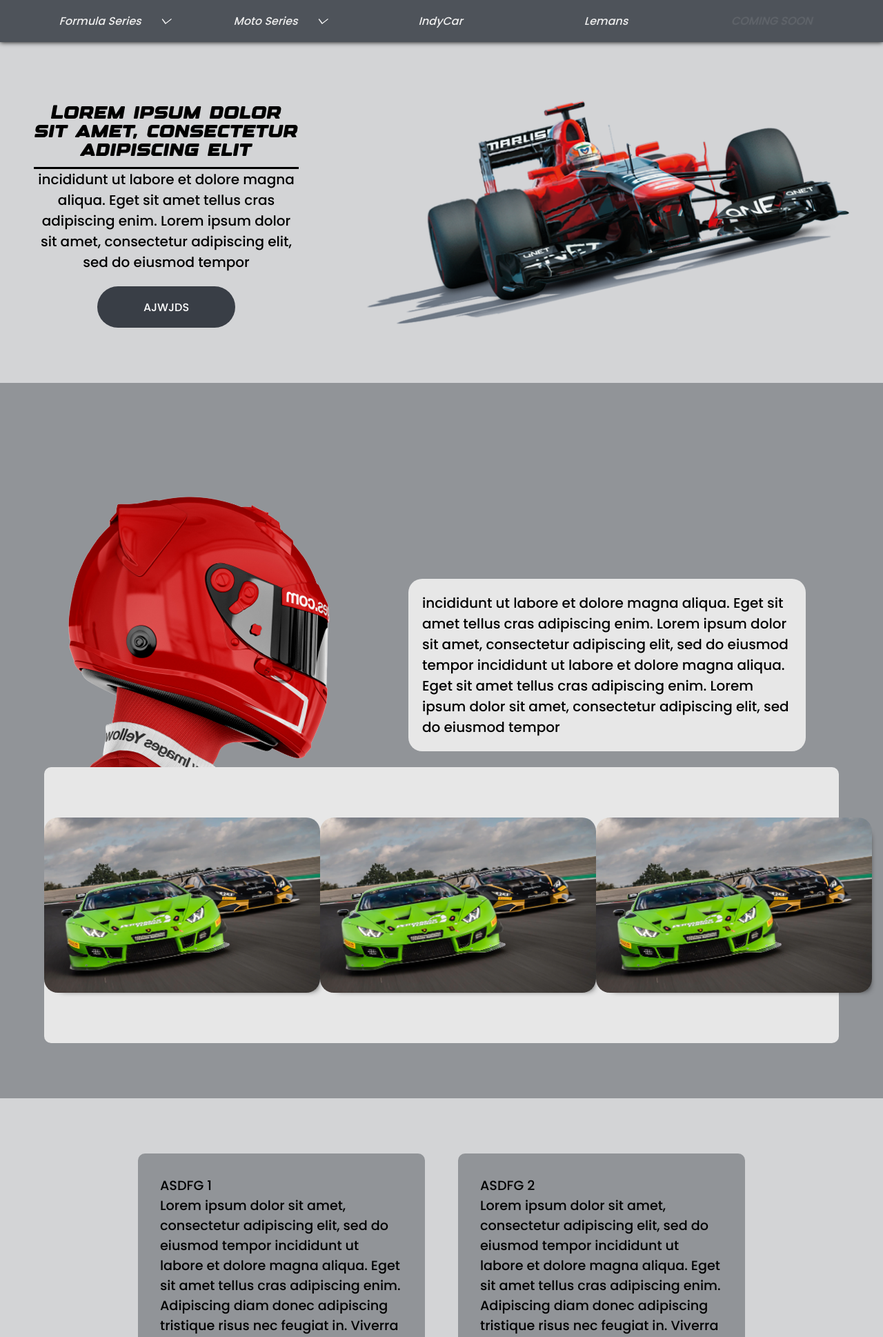
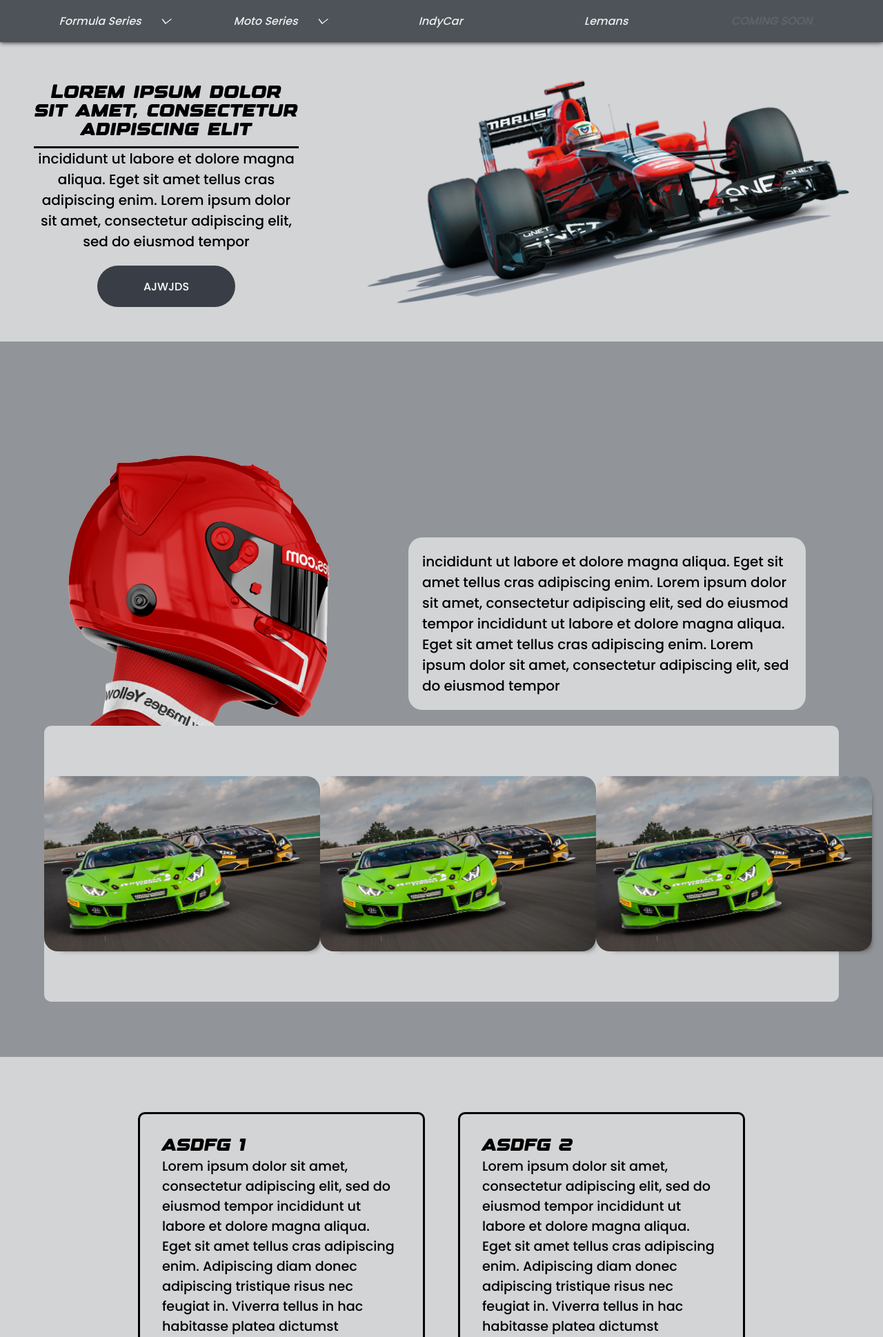
Before and after one commit to SoheilKhorram/BNP, a PHP site: page /home.php in a window 1280 px wide. Shown: the top 1938 px of the page at 69% size. Run offline with PHP 8.4, Linux system fonts and the light colour scheme.

Commit message:
simple styling

```diff
--- a/css/home.css
+++ b/css/home.css
@@ -234,10 +234,17 @@ footer {
 }
 
 .main-page-text-section {
-    background-color: var(--primary-clr-600);
+    border:3px solid black;
     border-radius: var(--radius);
     padding: 2rem;
     font-size: 1.2rem;
+}
+
+.main-page-text-section span
+{
+text-align:center;
+font-family:sport;
+font-size:25px;
 }
 
 .main-page-container-part-3 {
@@ -246,6 +253,7 @@ footer {
     justify-content: center;
     align-items: center;
     flex-direction: column;
+	padding-top:30px;
 }
 
 .part-3-title {
@@ -253,10 +261,12 @@ footer {
     font-family: sport;
     border-bottom: 3px solid black;
     padding: 5px 20px;
+	color:white;
 }
 
 .part-3-desc {
     margin-top: 20px;
+	color:white;
 }
 
 .media-section {
@@ -285,7 +295,7 @@ footer {
     justify-content: space-around;
     align-items: center;
     flex-direction: row-reverse;
-    margin: 80px 0;
+    margin: 50px 0;
 }
 
 .intro-text {
@@ -327,7 +337,7 @@ footer {
     align-self: center;
     margin-left: 80px;
     font-size: 20px;
-    background: #E7E7E7;
+    background: #d3d4d6;
     border-radius: 20px;
     padding: 20px;
 }
@@ -343,7 +353,7 @@ footer {
 
 .gallery {
     width: 90%;
-    background: #E7E7E7;
+    background: #d3d4d6;
     height: 400px;
     border-radius: 10px;
     z-index: 15;
--- a/home.php
+++ b/home.php
@@ -110,8 +110,6 @@
         </div>
 
         <div class="main-page-container-part-3">
-            <span class="part-3-title">GFDSA</span>
-            <span class="part-3-desc">Amet facilisis magna etiam tempor orci eu.</span>
 
             <div class="media-section">
                 <div><img src="images/sample.jpg"></div>
```
